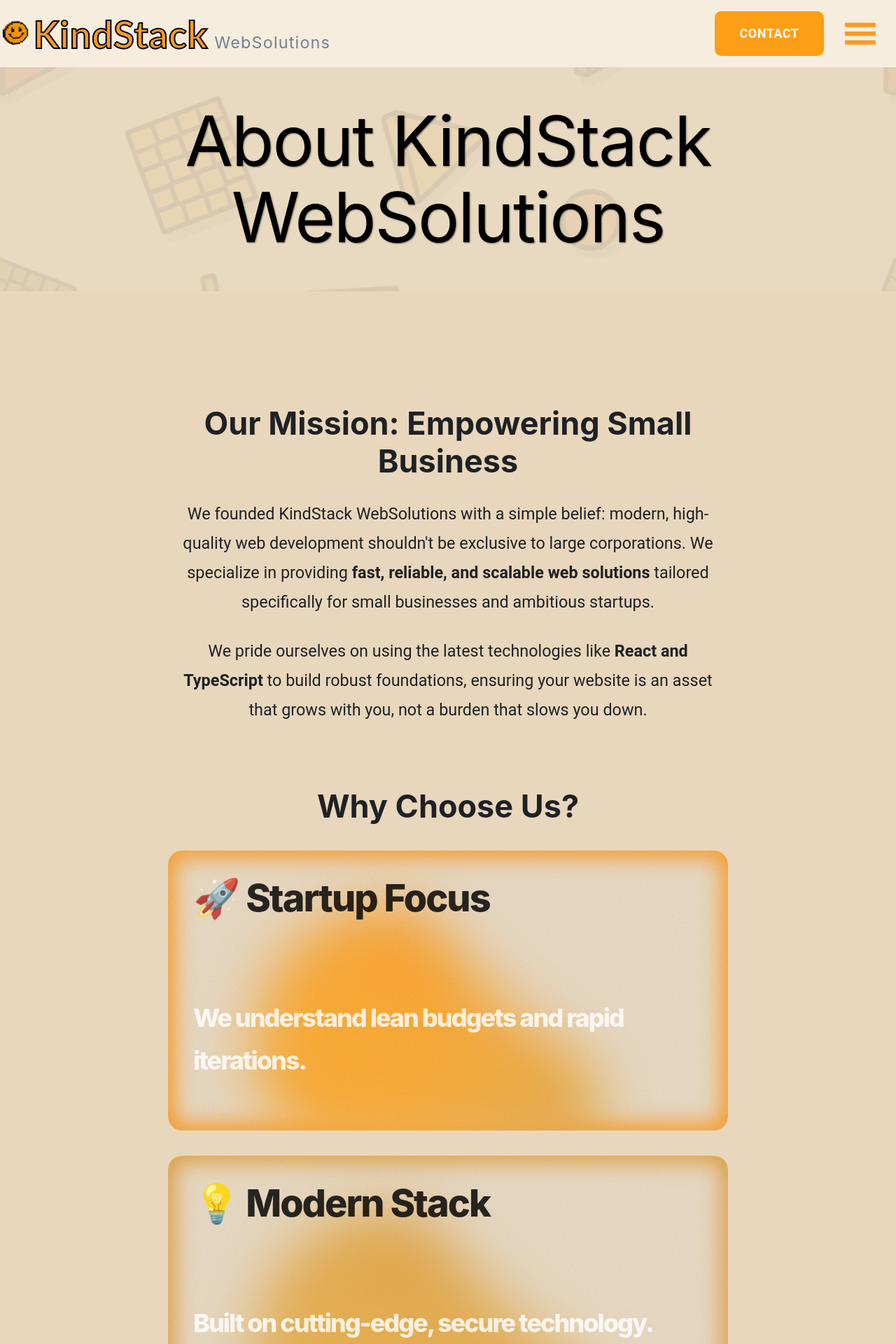
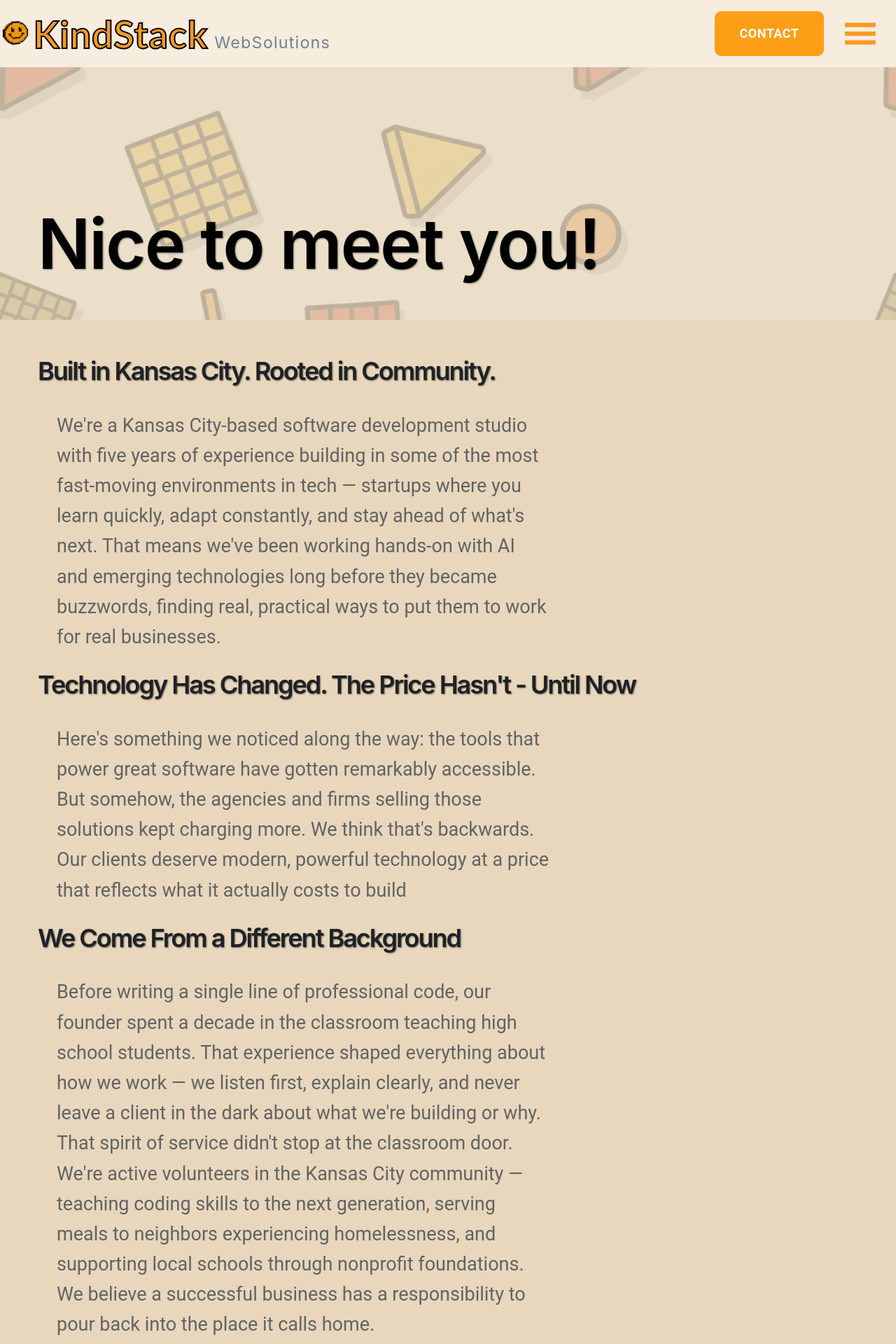
Before and after one commit to rrr5458/kindstack, a React (Vite) app: page /about in a window 1280 px wide. Shown: the top 1920 px of the page at 70% size. Built offline with nearby package versions, Linux system fonts and the light colour scheme; a web font is replaced by a local one.

Commit message:
about copy

```diff
--- a/src/components/AboutUs.tsx
+++ b/src/components/AboutUs.tsx
@@ -1,14 +1,24 @@
-import React from 'react';
-import '../styles/NewComponents.css';
+import React from "react";
+import "../styles/NewComponents.css";
+import "../styles/Hero.css";
+import { Link } from "react-router-dom";
 
 const AboutUs: React.FC = () => {
   return (
     <section id="about-us" className="new-section-container bg-alt">
       <h2 className="new-section-title">About Us</h2>
       <p className="new-section-text">
-        We are a team of passionate developers and designers dedicated to building
-        high-quality web and mobile solutions for small businesses and startups.
+        Giving small bussinesses and nonprofits the tools that power great
+        software, which have gotten remarkably accessible. We noticed the
+        agencies and firms are selling those solutions kept charging more. We
+        think that's backwards. Our clients deserve modern, powerful technology
+        at a price that reflects what it actually costs to build
       </p>
+      <div className="cta-secondary-container-hero">
+        <Link to="/about">
+          <button className="cta-secondary-hero">Learn More</button>
+        </Link>
+      </div>
     </section>
   );
 };
--- a/src/components/Hero.tsx
+++ b/src/components/Hero.tsx
@@ -25,7 +25,9 @@ const Hero: React.FC = () => {
               AI That Actually Knows Your Business
             </h2>
             <span className="hero-sub-one">
-              No coding. Simply sync your website or manuals and let our AI handle the rest.
+              No coding. Simply sync your website or manuals and let our AI handle the rest. <br />
+
+              Accesible for every budget
             </span>
             <div className="cta-secondary-container-hero">
               <Link to="/contact">
--- a/src/pages/AboutPage.tsx
+++ b/src/pages/AboutPage.tsx
@@ -14,52 +14,50 @@ const AboutPage: React.FC = () => {
           <img src={bgImg} alt="Hero Background" className="about-hero-image" />
           <div className="about-hero-overlay">
             <header className="about-hero-header">
-              <h1>About KindStack WebSolutions</h1>
+              <h1>Nice to meet you!</h1>
             </header>
           </div>
         </div>
 
         <div className="about-page-container">
-
-          <div className="page-content">
-            <div className="about-hero-text">
-              <h2>Our Mission: Empowering Small Business</h2>
-              <p>
-                We founded KindStack WebSolutions with a simple belief: modern, high-quality web development shouldn't be exclusive to large corporations. We specialize in providing <strong>fast, reliable, and scalable web solutions</strong> tailored specifically for small businesses and ambitious startups.
-              </p>
-              <p>
-                We pride ourselves on using the latest technologies like <strong>React and TypeScript</strong> to build robust foundations, ensuring your website is an asset that grows with you, not a burden that slows you down.
-              </p>
+            <div className="about-why-us-one">
+              <span className="about-hero-text-heading">Built in Kansas City. Rooted in Community.</span>
+              <span className="about-why-us-sub">We're a Kansas City-based software development studio with five years of experience building in some of the most fast-moving environments in tech — startups where you learn quickly, adapt constantly, and stay ahead of what's next. That means we've been working hands-on with AI and emerging technologies long before they became buzzwords, finding real, practical ways to put them to work for real businesses.</span>
+              <span className="about-hero-text-heading">Technology Has Changed. The Price Hasn't - Until Now</span>
+              <span className="about-why-us-sub">Here's something we noticed along the way: the tools that power great software have gotten remarkably accessible. But somehow, the agencies and firms selling those solutions kept charging more. We think that's backwards. Our clients deserve modern, powerful technology at a price that reflects what it actually costs to build</span>
+              <span className="about-hero-text-heading">We Come From a Different Background</span>
+              <span className="about-why-us-sub">Before writing a single line of professional code, our founder spent a decade in the classroom teaching high school students. That experience shaped everything about how we work — we listen first, explain clearly, and never leave a client in the dark about what we're building or why.
+That spirit of service didn't stop at the classroom door. We're active volunteers in the Kansas City community — teaching coding skills to the next generation, serving meals to neighbors experiencing homelessness, and supporting local schools through nonprofit foundations. We believe a successful business has a responsibility to pour back into the place it calls home.</span>
+              <span className="about-hero-text-heading">Let's Build Something Together</span>
+              <span className="about-why-us-sub">Whether you're a startup ready to move fast or an established business that's been priced out of good tech — we'd love to talk. You deserve a partner who understands both the technology and the people it's meant to serve.</span>
             </div>
-
-            <div className="about-why-us">
-              <h2>Why Choose Us?</h2>
+            <div className="about-why-us-two">
+              <span className="about-hero-text-heading">Why Choose Us?</span>
               <div className="value-grid">
                 <div className="value-card-wrapper">
                   <ManagedBackground
-                    title="🚀 Startup Focus"
+                    title="Startup Focus"
                     subtitle="We understand lean budgets and rapid iterations."
                     blobColor="#f99a26"
                   />
                 </div>
                 <div className="value-card-wrapper">
                   <ManagedBackground
-                    title="💡 Modern Stack"
+                    title="Modern Stack"
                     subtitle="Built on cutting-edge, secure technology."
-                    blobColor="#df9f40"
+                    blobColor="#f99a26"
                   />
                 </div>
                 <div className="value-card-wrapper">
                   <ManagedBackground
-                    title="🤝 Dedicated Support"
+                    title="Dedicated Support"
                     subtitle="Direct access to the developers building your future."
-                    blobColor="#e7d8c1"
+                    blobColor="#f99a26"
                   />
                 </div>
               </div>
             </div>
           </div>
-        </div>
       </section>
       <CTA_Footer />
     </>
--- a/src/pages/HomePage.tsx
+++ b/src/pages/HomePage.tsx
@@ -9,8 +9,8 @@ const HomePage: React.FC = () => {
   return (
     <>
       <Hero />
+      <AboutUs />
       <OtherServices />
-      <AboutUs />
       <PriceBlurb />
       <CTA_Footer />
     </>
--- a/src/styles/AboutPage.css
+++ b/src/styles/AboutPage.css
@@ -1,7 +1,5 @@
 .about-page-container {
-    padding: 3rem 1rem;
-    max-width: 1200px;
-    margin: 0 auto;
+    padding: 2rem 3rem;
 }
 
 #about-page {
@@ -14,14 +12,13 @@
 .about-hero-container {
     position: relative;
     width: 100%;
-    height: 40vh; /* Adjust as needed */
+    height: 100%;
     min-height: 300px;
     display: flex;
-    justify-content: center;
-    align-items: center;
+    align-items: flex-end;
     overflow: hidden;
-    margin-bottom: 4rem;
-    background-color: #e8d7bc6c; /* Match hero-section background */
+    padding: 10rem 2rem 2rem 2rem;
+    margin-bottom: 1rem;
 }
 
 .about-hero-image {
@@ -32,14 +29,12 @@
     height: 100%;
     object-fit: cover;
     z-index: 0;
-    opacity: 0.07; /* Match hero-bg-img opacity */
+    opacity: 0.2;
 }
 
 .about-hero-overlay {
-    position: relative;
     z-index: 1;
-    padding: 2rem;
-    /* Removed text background to match Hero */
+    padding: 1rem;
 }
 
 .about-hero-header {
@@ -49,54 +44,68 @@
 .about-hero-header h1 {
     font-size: 4.5rem;
     font-family: "Inter", sans-serif;
-    font-weight: 400;
+    font-weight: 600;
     color: rgba(0, 0, 0);
     line-height: 1.1;
-    margin: 0;
     letter-spacing: -2px;
-    text-shadow: 1px 1px 2px rgba(0, 0, 0, 0.5); /* Match hero-title-one */
+    text-shadow: 1px 1px 2px rgba(0, 0, 0, 0.5);
 }
 
 .about-hero-text {
-    max-width: 800px;
-    margin: 0 auto 5rem auto;
-    text-align: center;
+    max-width: 60%;
+    padding: 3rem;
     font-size: 1.3rem;
     line-height: 1.8;
     color: var(--color-text-dark);
 }
 
-.about-hero-text h2 {
-    font-size: 2.5rem;
+.about-hero-text-heading {
+    font-size: 2.0rem;
+    margin-bottom: 2rem;
+    color: var(--color-text-dark);
+    font-family: "Inter", sans-serif;
+    font-weight: 600;
+    line-height: 1.1;
+    letter-spacing: -2px;
+    text-shadow: 1px 1px 2px rgba(0, 0, 0, 0.5);
+}
+
+.about-hero-text-p {
     margin-bottom: 1.5rem;
+}
+
+.about-why-us-one {
+    display: flex;
+    flex-direction: column;
+    text-align: left;
+    font-size: 3rem;
+    margin-bottom: 2rem;
     color: var(--color-text-dark);
 }
 
-.about-hero-text p {
-    margin-bottom: 1.5rem;
+.about-why-us-sub {
+    width: 60%;
+    font-size: 1.5rem;
+    color: #626364;
+    margin-left: 1.5rem;
+    margin-bottom: 1.5rem
 }
 
-.about-why-us {
-    max-width: 800px;
-    margin: 0 auto;
+.about-why-us-two {
     text-align: left;
+    font-size: 3rem;
+    margin-bottom: 2rem;
+    color: var(--color-text-dark);
 }
 
-.about-why-us h2 {
-    font-size: 2.5rem;
-    margin-bottom: 2rem;
-    color: var(--color-text-dark);
-    text-align: center;
-}
 
 .value-grid {
     display: flex;
-    flex-direction: column;
     gap: 2rem;
+    margin-top: 1.5rem;
 }
 
 .value-card-wrapper {
-    height: 400px;
     width: 100%;
 }
 
@@ -115,7 +124,7 @@
 
 @media (max-width: 991px) {
     .about-hero-header h1 {
-        font-size: 4.5rem; /* Matches max-width: 767px in Hero.css, but 991px is good here */
+        font-size: 4.5rem;
     }
     .about-hero-text h2, .about-why-us h2 {
         font-size: 2rem;
--- a/src/styles/ContactPage.css
+++ b/src/styles/ContactPage.css
@@ -4,7 +4,7 @@
 
 #contact-page {
     color: var(--color-text-dark);
-    background-color: #e8d7bc;;
+    background-color: #e8d7bc6c;;
     width: 100%;
     padding-bottom: 5rem;
 }
--- a/src/styles/Hero.css
+++ b/src/styles/Hero.css
@@ -62,7 +62,7 @@
   height: 5rem;
   background-color: rgb(140, 203, 5);
   border-radius: 50px;
-  margin-top: 1.5rem;
+  margin-top: 2rem;
   z-index: 1;
 }
 
--- a/src/styles/PageStyles.css
+++ b/src/styles/PageStyles.css
@@ -7,7 +7,7 @@
 .page-header {
   margin-bottom: 3rem;
   padding-bottom: 1rem;
-  border-bottom: 2px solid var(--color-light-gray);
+  border-bottom: 2px solid var(--color-text-dark);
 }
 
 .page-header h1 {
```
Also changed, not shown: src/components/PriceBlurb.tsx (+8 -6 lines).
